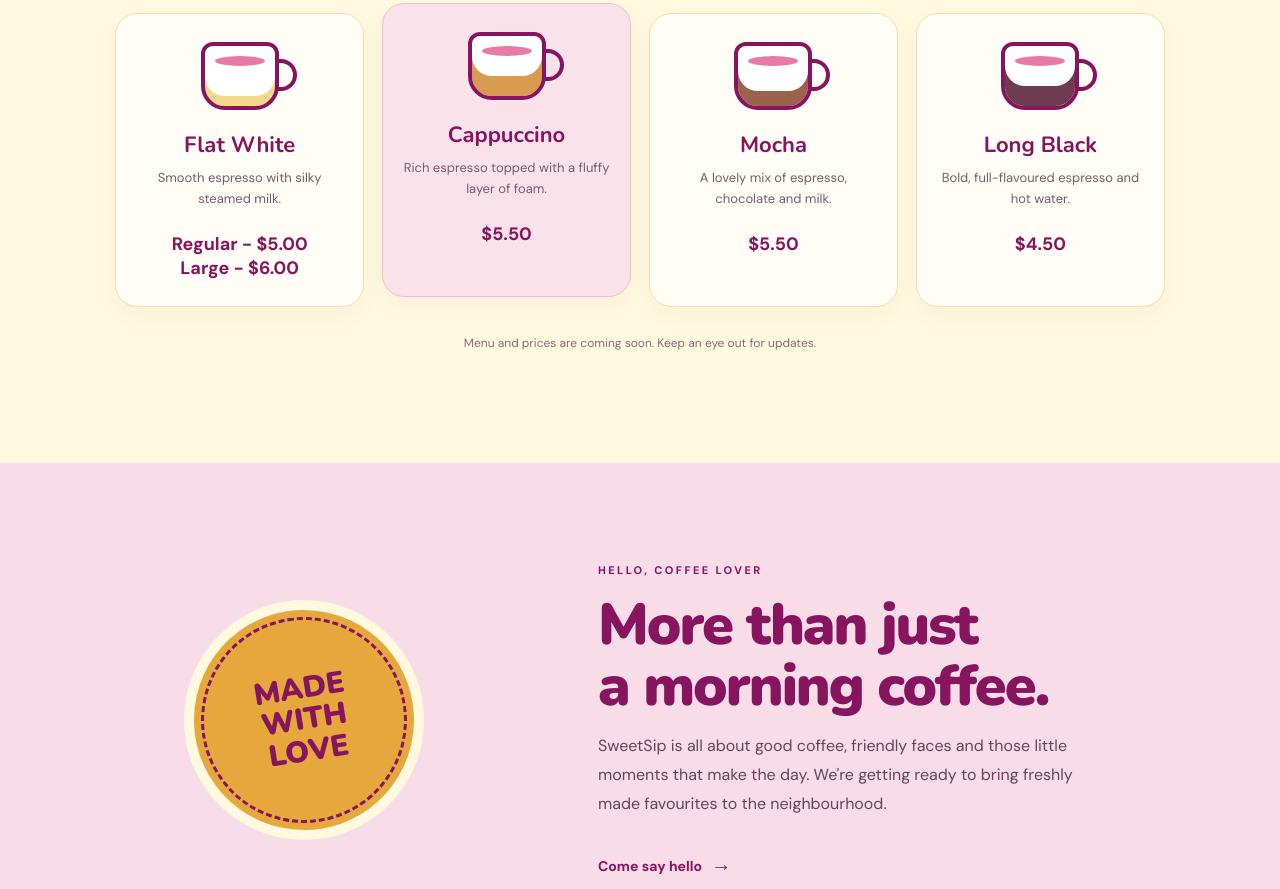
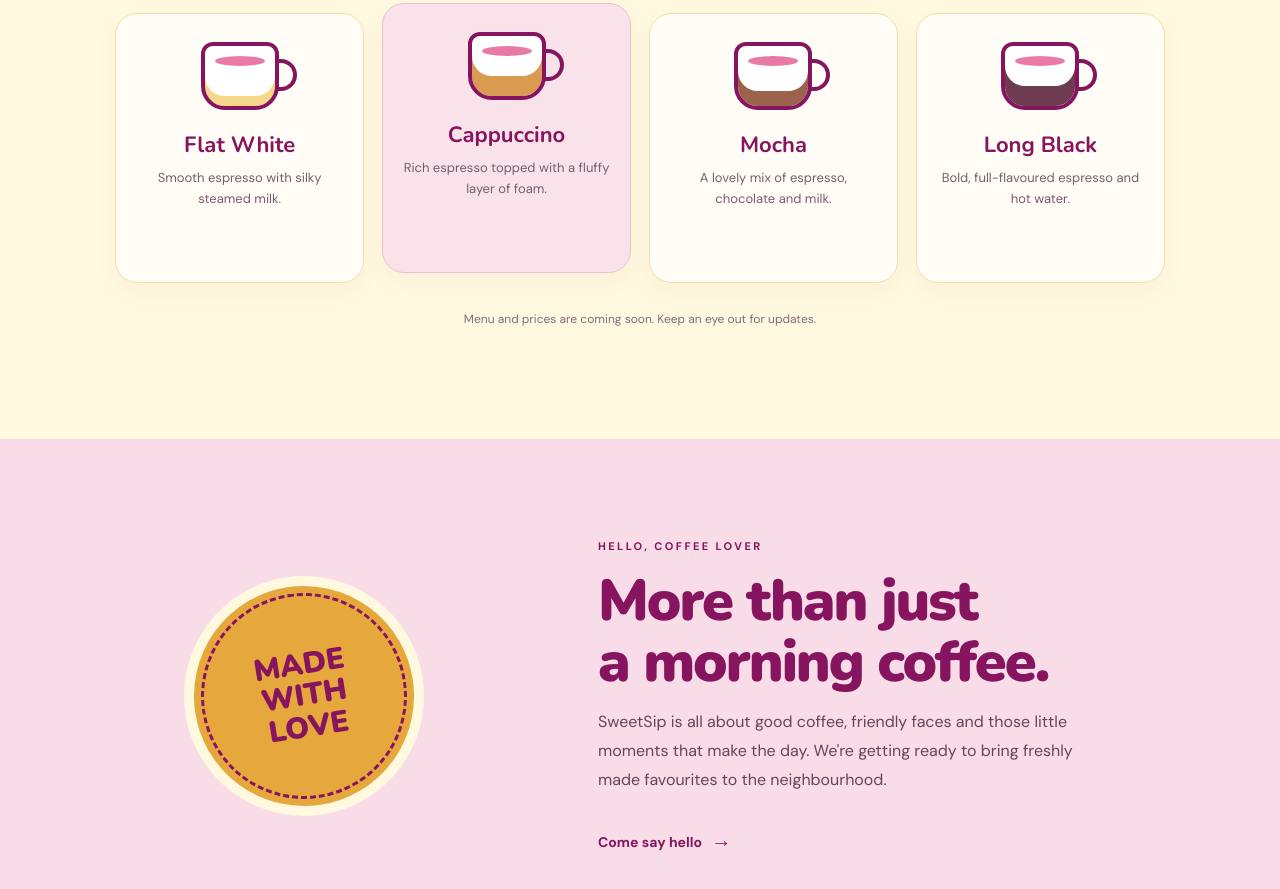
Before and after one commit to hamtime63/sweetsip.co.nz, a plain HTML site: page index.html in a window 1280 px wide. Shown: the part 1031-1920 px from the top of the page. Drawn offline with nearby package versions, Linux system fonts and the light colour scheme.

Commit message:
Update coffee menu and comment out contact section
Removed prices from coffee menu items and commented out contact section.

```diff
--- a/index.html
+++ b/index.html
@@ -60,19 +60,19 @@
       <div class="menu-grid">
         <article class="menu-card">
           <div class="coffee-icon coffee-latte"><span></span></div>
-          <h3>Flat White</h3><p>Smooth espresso with silky steamed milk.</p><strong> Regular - $5.00</strong><br><strong>Large - $6.00</strong>
+          <h3>Flat White</h3><p>Smooth espresso with silky steamed milk.</p><strong></strong><br><strong></strong>
         </article>
         <article class="menu-card featured">
           <div class="coffee-icon coffee-cappuccino"><span></span></div>
-          <h3>Cappuccino</h3><p>Rich espresso topped with a fluffy layer of foam.</p><strong>$5.50</strong>
+          <h3>Cappuccino</h3><p>Rich espresso topped with a fluffy layer of foam.</p><strong></strong>
         </article>
         <article class="menu-card">
           <div class="coffee-icon coffee-mocha"><span></span></div>
-          <h3>Mocha</h3><p>A lovely mix of espresso, chocolate and milk.</p><strong>$5.50</strong>
+          <h3>Mocha</h3><p>A lovely mix of espresso, chocolate and milk.</p><strong></strong>
         </article>
         <article class="menu-card">
           <div class="coffee-icon coffee-longblack"><span></span></div>
-          <h3>Long Black</h3><p>Bold, full-flavoured espresso and hot water.</p><strong>$4.50</strong>
+          <h3>Long Black</h3><p>Bold, full-flavoured espresso and hot water.</p><strong></strong>
         </article>
       </div>
       <p class="menu-footnote">Menu and prices are coming soon. Keep an eye out for updates.</p>
@@ -102,13 +102,16 @@
         </span>
       </div>
     </section>
-
+<!--
+<div>
     <section class="contact-section section-pad" id="contact">
       <p class="eyebrow">LET'S CHAT</p>
       <h2>Say hello, we'd<br>love to hear from you.</h2>
       <p>Questions, enquiries or just want to say hi?</p>
       <a class="button button-light" href="mailto:hello@sweetsip.co.nz">hello@sweetsip.co.nz</a>
     </section>
+    </div>
+-->
   </main>
 
   <footer class="site-footer">
```
